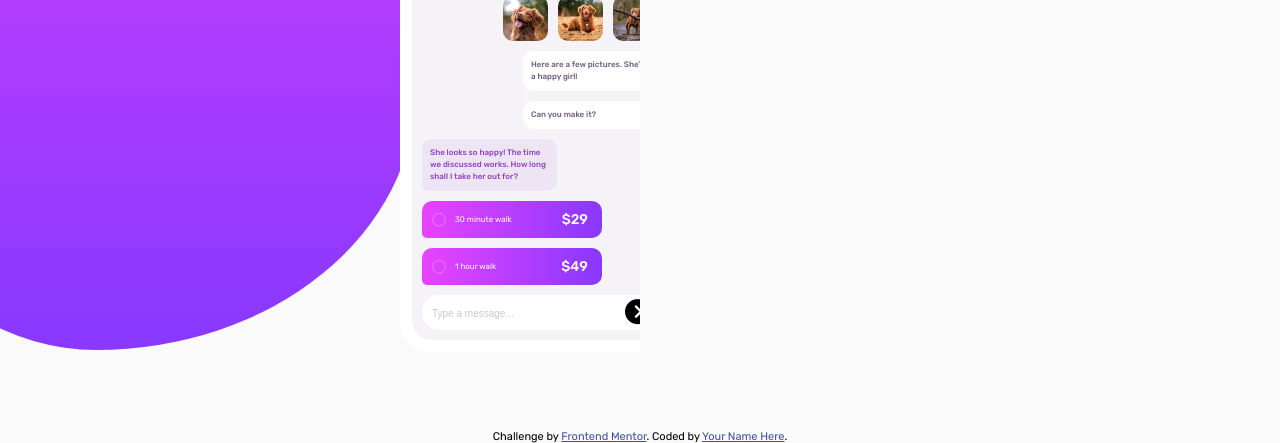
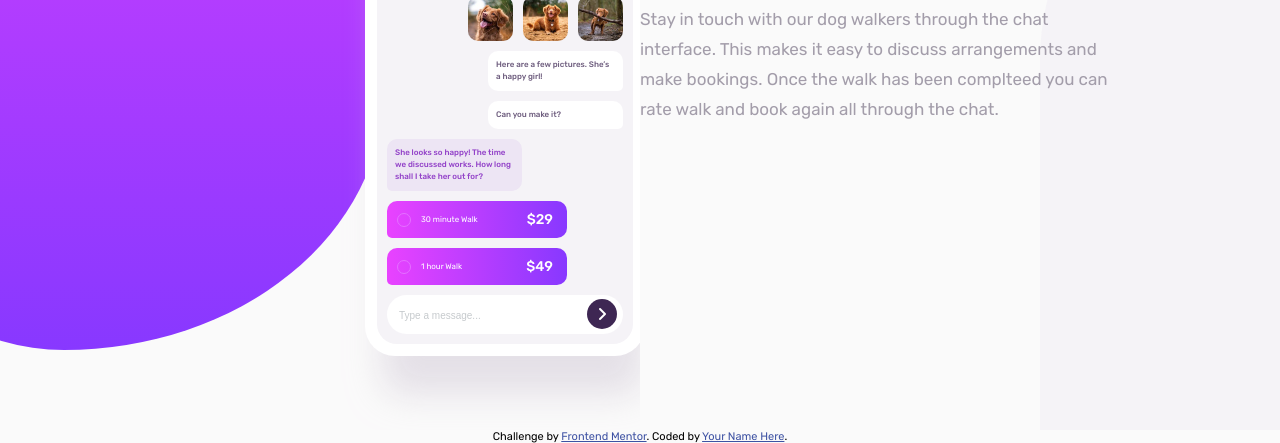
Before and after one commit to JenuTandel/Practice_chat-app-css-illustration-master, a website: page index.html in a window 1280 px wide. Shown: the part 370-813 px from the top of the page. Drawn offline with Linux system fonts and the light colour scheme.

Commit message:
desktop view:1440px

```diff
--- a/assets/scss/base/_global.scss
+++ b/assets/scss/base/_global.scss
@@ -34,6 +34,10 @@ html {
     align-items: center;
 }
 
+.justify-content-center {
+    justify-content: center;
+}
+
 .justify-content-end {
     justify-content: flex-end;
 }
@@ -59,6 +63,15 @@ html {
 }
 
 // main
+.wrapper {
+    display: grid;
+    grid-template-columns: repeat(2, 1fr);
+
+    @media (max-width:576px) {
+        grid-template-columns: 100%;
+    }
+}
+// start: left side design
 
 .left-background-area {
     width: 100%;
@@ -75,30 +88,23 @@ html {
     height: 100%;
     background: linear-gradient(hsl(293, 100%, 63%), hsl(264, 100%, 61%));
     border-radius: 100%/0 0 65% 118%;
-    margin-left: -35%;
+    margin-left: -40%;
 }
 
 .icon {
     font-size: 12px;
 }
 
-
-// .right-background-area {
-//     width: 30%;
-//     height: 90%;
-//     background-color: hsl(270, 20%, 96%);
-//     border-top-left-radius: 50%;
-//     margin-right: -8%;
-// }
-
 .mobile {
     width: 280px;
     background-color: white;
     position: absolute;
     top: 165px;
-    left: 400px;
+    left: 365px;
     border-radius: 30px;
     padding: 12px;
+    box-shadow: 8px 48px 35px -10px rgba(214, 206, 219, 0.6);
+
 
     &-background {
         height: 100%;
@@ -162,11 +168,6 @@ html {
     }
 }
 
-.wrapper {
-    display: grid;
-    grid-template-columns: repeat(2, 1fr);
-}
-
 .left-chat-box {
     background-color: #ede5f4;
     color: hsl(276, 55%, 52%);
@@ -174,6 +175,19 @@ html {
     padding: 8px;
     border-radius: 10px;
     border-bottom-left-radius: 5px;
+    width: 135px;
+    font-weight: 500;
+    line-height: 12px;
+    margin-top: 10px;
+}
+
+.right-chat-box {
+    background-color: white;
+    color: hsl(271, 15%, 43%);
+    font-size: 8px;
+    padding: 8px;
+    border-radius: 10px;
+    border-bottom-right-radius: 5px;
     width: 135px;
     font-weight: 500;
     line-height: 12px;
@@ -199,19 +213,6 @@ html {
             width: 100%;
         }
     }
-}
-
-.right-chat-box {
-    background-color: white;
-    color: hsl(271, 15%, 43%);
-    font-size: 8px;
-    padding: 8px;
-    border-radius: 10px;
-    border-bottom-right-radius: 5px;
-    width: 135px;
-    font-weight: 500;
-    line-height: 12px;
-    margin-top: 10px;
 }
 
 .notification-wrapper {
@@ -242,9 +243,10 @@ html {
 
 .message-box {
     position: relative;
+
     input {
         background-color: white;
-        padding: 10px;
+        padding: 12px;
         width: 100%;
         margin-top: 10px;
         border: none;
@@ -256,11 +258,108 @@ html {
         font-size: 10px;
     }
 
-    input+span {
+    .btn-wrapper {
+        border-radius: 50%;
+        background-color: hsl(271, 36%, 24%);
+        height: 30px;
+        width: 30px;
         position: absolute;
-        top:15px;
-        right: 8px;
-        font-size: 25px;
+        top: 14px;
+        right: 6px;
+
+        span {
+            font-size: 16px;
+            color: white;
+        }
     }
 
 }
+
+.container {
+    display: block;
+    position: relative;
+    padding-left: 24px;
+    font-size: 8px;
+
+    input {
+        position: absolute;
+        opacity: 0;
+        cursor: pointer;
+    }
+
+    input:checked~.check {
+        background-color: hsl(289, 100%, 72%);
+    }
+
+    .check {
+        position: absolute;
+        top: -2px;
+        left: 0;
+        height: 14px;
+        width: 14px;
+        background-color: transparent;
+        border-radius: 50%;
+        border: 1px hsl(289, 100%, 72%) solid;
+    }
+
+    .check:after {
+        content: "";
+        position: absolute;
+        display: none;
+        top: 3px;
+        left: 3px;
+        width: 6px;
+        height: 6px;
+        border-radius: 50%;
+        background: white;
+    }
+}
+.container:hover input~.check {
+    background-color: hsl(289, 100%, 72%);
+}
+
+.container input:checked~.check:after {
+    display: block;
+}
+
+// end: left side design
+
+//start: right side design
+.right-background-area {
+    width: 100%;
+    height: 100%;
+    position: relative;
+    overflow: hidden;
+
+    .right-content {
+        width: 470px;
+        position: absolute;
+
+        h1 {
+            color: hsl(271, 36%, 24%);
+            font-size: 40px;
+            font-weight: 500;
+        }
+
+        P {
+            margin-top: 20px;
+            line-height: 30px;
+            font-size: 17px;
+            font-weight: 400;
+            color: hsl(270, 7%, 64%);
+        }
+    }
+}
+
+.right-background-area:before {
+    content: "";
+    position: absolute;
+    width: 100%;
+    height: 100%;
+    background-color: hsl(270, 20%, 96%);
+    border-radius: 100%/70% 50% 0 0;
+    margin-left: 400px;
+    margin-top: 150px;
+}
+
+//end: right side design
--- a/index.html
+++ b/index.html
@@ -94,12 +94,15 @@
                   shall I take her out for?
                 </p>
               </div>
+              <!-- start: radio button -->
               <div
                 class="d-flex align-items-center justify-content-between notification-wrapper p-1"
               >
                 <div class="d-flex align-items-center">
-                  <span class="icon fa-regular fa-circle"></span>
-                  <p>30 minute walk</p>
+                  <label class="container">
+                    <input type="radio" value="30 minute walk" name="time" />30
+                    minute Walk<span class="check"></span>
+                  </label>
                 </div>
                 <span>$29</span>
               </div>
@@ -107,23 +110,38 @@
                 class="d-flex align-items-center justify-content-between notification-wrapper p-1"
               >
                 <div class="d-flex align-items-center">
-                  <span class="icon fa-regular fa-circle"></span>
-                  <p>1 hour walk</p>
+                  <label class="container">
+                    <input type="radio" value="30 minute walk" name="time" />1
+                    hour Walk<span class="check"></span>
+                  </label>
                 </div>
                 <span>$49</span>
               </div>
               <div class="message-box">
                 <input type="text" placeholder="Type a message..." />
-                <span class="fa-solid fa-circle-chevron-right"></span>
+                <div
+                  class="btn-wrapper d-flex align-items-center justify-content-center"
+                >
+                  <span class="fa-solid fa-angle-right"></span>
+                </div>
               </div>
             </div>
-
             <!-- end: chat -->
           </div>
         </div>
       </div>
 
-      <div class="right-background-area"></div>
+      <div class="right-background-area h-100">
+        <div class="right-content d-flex flex-column justify-content-center h-100">
+          <h1>Simple booking</h1>
+          <p>
+            Stay in touch with our dog walkers through the chat interface. This
+            makes it easy to discuss arrangements and make bookings. Once the
+            walk has been complteed you can rate walk and book again all through
+            the chat.
+          </p>
+        </div>
+      </div>
     </div>
 
     <div class="attribution">
```
Also changed, not shown: assets/css/styles.css, 1 other file.
